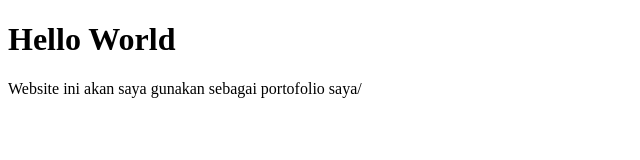
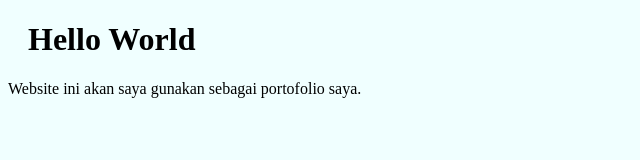
Before and after one commit to anakpambarep/anakpambarep.github.io, a plain HTML site: page index.html in a window 1280 px wide. Shown: the whole page, without its empty margins (0-640 px from the left). Drawn offline with Linux system fonts and the light colour scheme.

Commit message:
trying update

```diff
--- a/index.html
+++ b/index.html
@@ -1,12 +1,13 @@
 <!DOCTYPE html>
 <html lang="en">
 <head>
+    <link rel="stylesheet" href="style.css">
     <meta charset="UTF-8">
     <meta name="viewport" content="width=device-width, initial-scale=1.0">
     <title>Teman Gajah Ku</title>
 </head>
 <body>
     <h1>Hello World</h1>
-    <p>Website ini akan saya gunakan sebagai portofolio saya/</p>
+    <p>Website ini akan saya gunakan sebagai portofolio saya.</p>
 </body>
 </html>
--- /dev/null
+++ b/style.css
@@ -0,0 +1,10 @@
+body {
+    background-color: azure ;
+}
+
+h1 {
+    color: black ;
+    margin-left: 20px ;
+    font-family: Raleway;
+    font-style: bold;
+}
```
